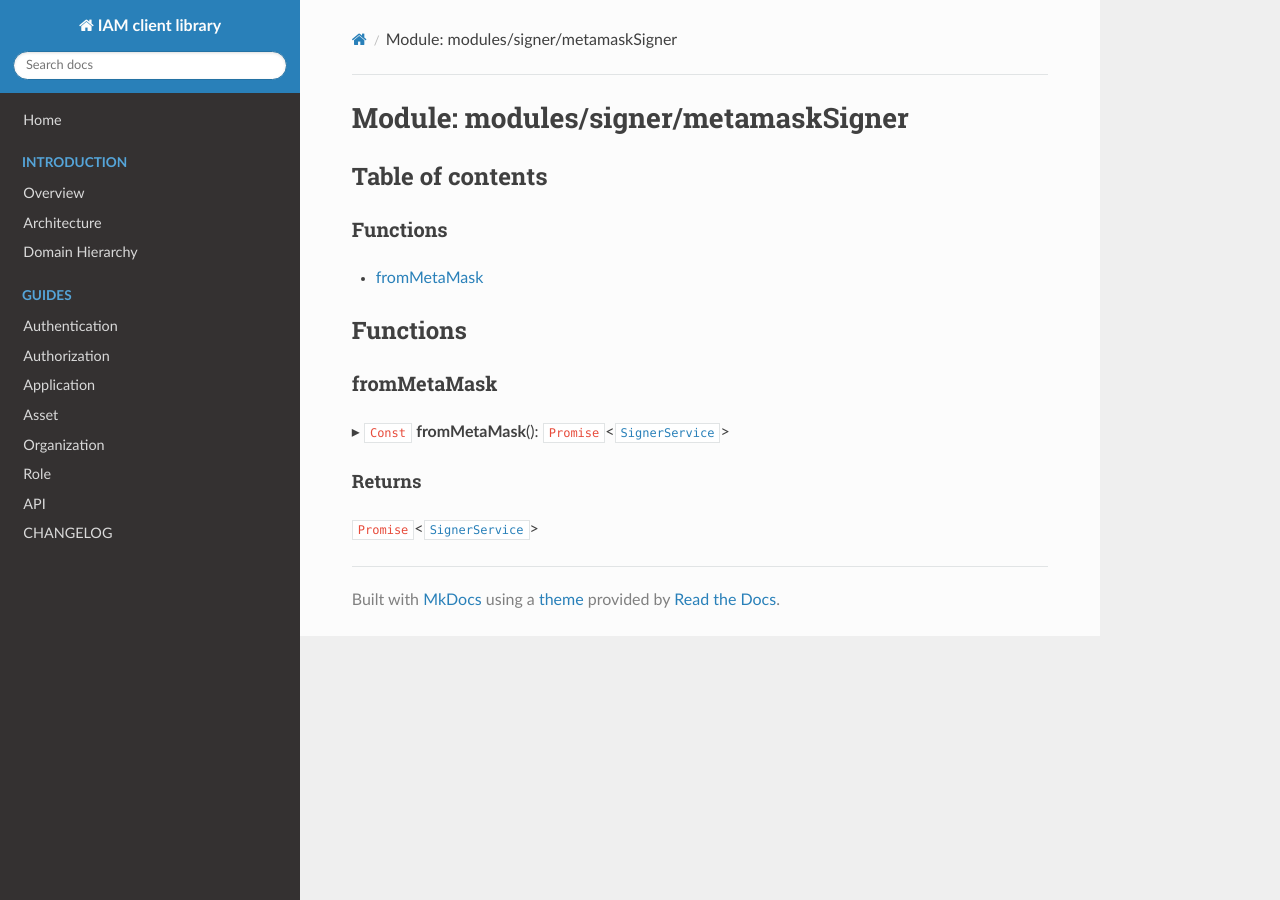
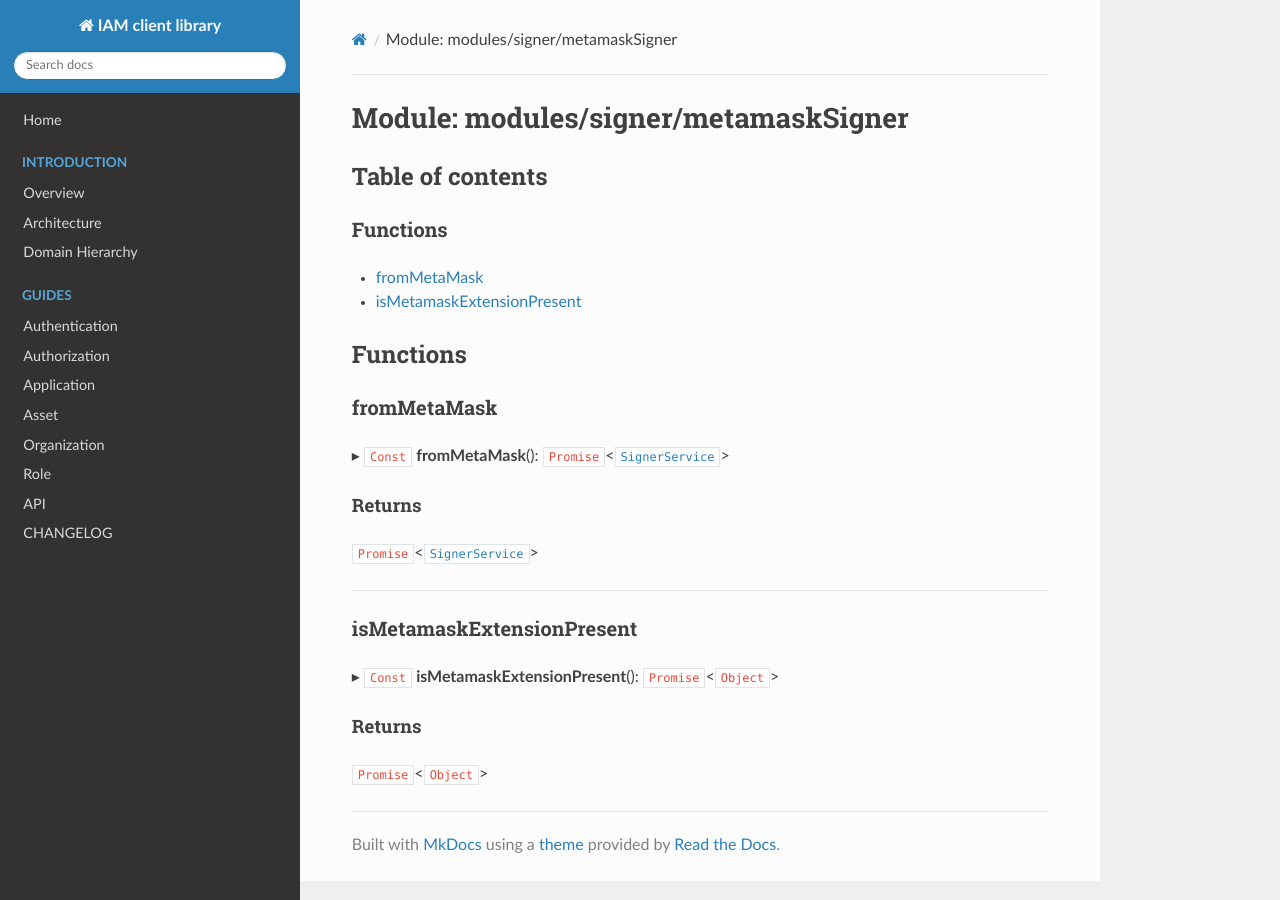
Before and after one commit to energywebfoundation/iam-client-lib, an MkDocs documentation site: the page built from docs/api/modules/modules_signer_metamaskSigner.md, in a window 1280 px wide. Built offline with MkDocs 1.6.1, drawn with Linux system fonts in a browser that asks for light colours; nearby versions of some CDN libraries.

Commit message:
export isMetamaskPresent

```diff
--- a/docs/api/modules/modules_signer_metamaskSigner.md
+++ b/docs/api/modules/modules_signer_metamaskSigner.md
@@ -5,6 +5,7 @@
 ### Functions
 
 - [fromMetaMask](modules_signer_metamaskSigner.md#frommetamask)
+- [isMetamaskExtensionPresent](modules_signer_metamaskSigner.md#ismetamaskextensionpresent)
 
 ## Functions
 
@@ -15,3 +16,13 @@
 #### Returns
 
 `Promise`<[`SignerService`](../classes/modules_signer_signer_service.SignerService.md)\>
+
+___
+
+### isMetamaskExtensionPresent
+
+▸ `Const` **isMetamaskExtensionPresent**(): `Promise`<`Object`\>
+
+#### Returns
+
+`Promise`<`Object`\>
```
Also changed, not shown: docs/api/modules/index.md (+7 -0 lines), docs/api/modules/modules_signer.md (+7 -0 lines), 1 other file.
